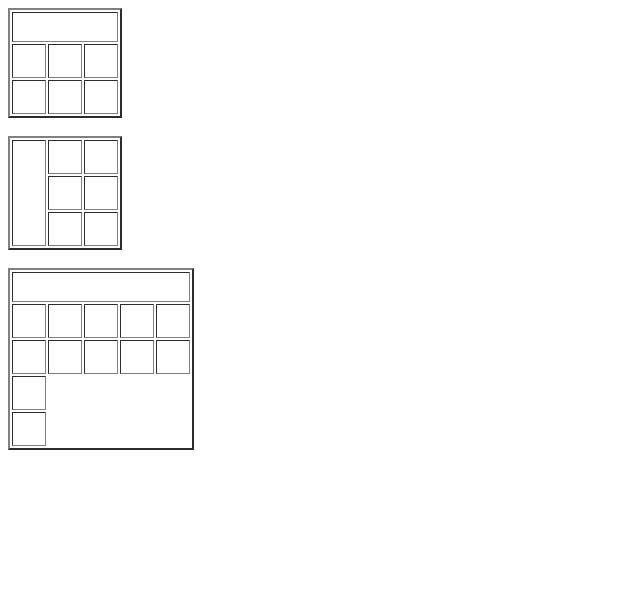
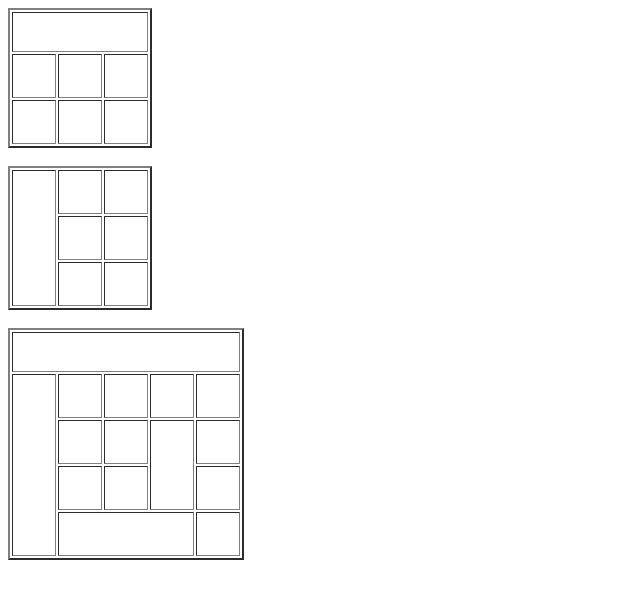
Before and after one commit to felipebizio/Desenvolvimento_de_Sistemas, a plain HTML site: page Exercício_html1_Luiz_Felipe/tabelas.html in a window 1280 px wide. Shown: the whole page, without its empty margins (0-640 px from the left). Drawn offline with Linux system fonts and the light colour scheme.

Commit message:
Atividade 1 HTML 08/05

```diff
--- a/Exercício_html1_Luiz_Felipe/tabelas.html
+++ b/Exercício_html1_Luiz_Felipe/tabelas.html
@@ -6,12 +6,12 @@
     <title>Tabelas</title>
     <style>
         tr{
-            width: 30px;
-            height: 30px;
+            width: 40px;
+            height: 40px;
         }
         td{
-            width: 30px;
-            height: 30px;
+            width: 40px;
+            height: 40px;
         }
     </style>
 </head>
@@ -63,7 +63,7 @@
 
             </tr>
             <tr>
-                <td></td>
+                <td rowspan="4"></td>
                 <td></td>
                 <td></td>
                 <td></td>
@@ -73,14 +73,17 @@
             <tr>
                 <td></td>
                 <td></td>
+                <td rowspan="2"></td>
+                <td></td>
+            </tr>
+            <tr>
+
                 <td></td>
                 <td></td>
                 <td></td>
             </tr>
             <tr>
-                <td></td>
-            </tr>
-            <tr>
+                <td colspan="3"></td>
                 <td></td>
 
             </tr>
```
Also changed, not shown: Exercício_html1_Luiz_Felipe/imagens.html (+33 -0 lines).
